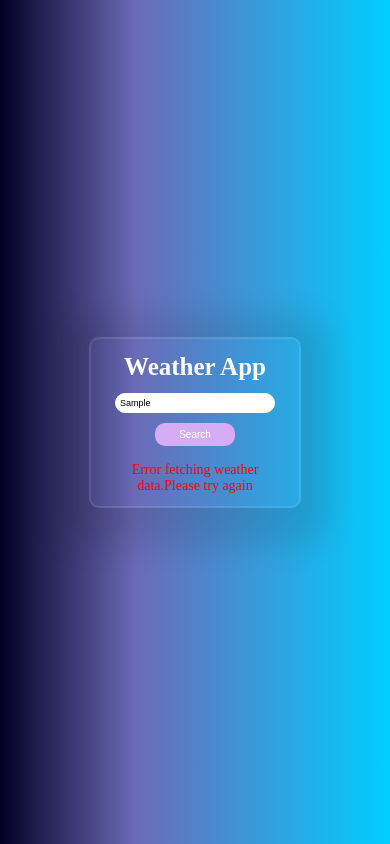
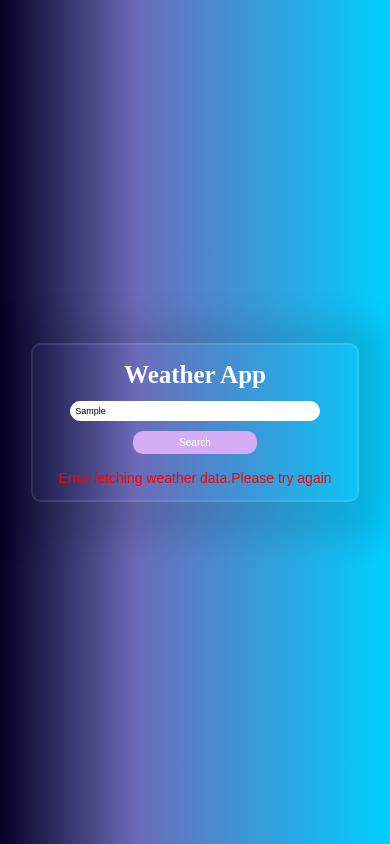
Before and after one commit to vaibh-shriyaan/PRODIGY_WD_05, a plain HTML site: page weather/root/index.html in a window 390 px wide. Both pictures are taken after typing "Sample" into the empty fields and a click on the button "Search". Drawn offline with Linux system fonts and the light colour scheme; no server answers.

Commit message:
Update style.css

```diff
--- a/weather/root/style.css
+++ b/weather/root/style.css
@@ -10,7 +10,7 @@ body{
 }
 
 h1{
-    font-family: lora;
+    font-family: 'lora',serif;
     font-weight: 700;
     font-style: bold;
     color: #fff;
@@ -21,9 +21,8 @@ p{
     color: #fff;
     font-size:20px;
     margin: 8px 4px;
-    font-family: oxygen;
+    font-family: 'oxygen',sans-serif;
     font-weight: 400;
-    font-synthesis-style: light;
 }
 img{
     width: 90px;
@@ -46,7 +45,7 @@ img{
 }
 
 input{
- width:calc(100%-16px);
+ width:calc(100% - 16px);
  padding: 8px;
  border-radius:10px;
  margin-top:20px;
@@ -76,11 +75,11 @@ button:hover{
     color:red;
 }
 
-@media(max-width:700px)
+@media only screen and (max-width:700px)
 {
     .sub {
-        width: 200px;
-        padding: 4px;
+        width: 80%;
+        padding: 6px;
         border-radius: 10px;
     }
 
@@ -100,9 +99,6 @@ button:hover{
     }
 
     h1{
-        font-family: lora;
-        font-weight: 700;
-        font-style: bold;
         color: #fff;
         font-size: 25px;
         margin: 10px 4px;
@@ -111,8 +107,5 @@ button:hover{
         color: #fff;
         font-size:14px;
         margin: 8px 4px;
-        font-family: oxygen;
-        font-weight: 400;
-        font-synthesis-style: light;
     }
 }
```
